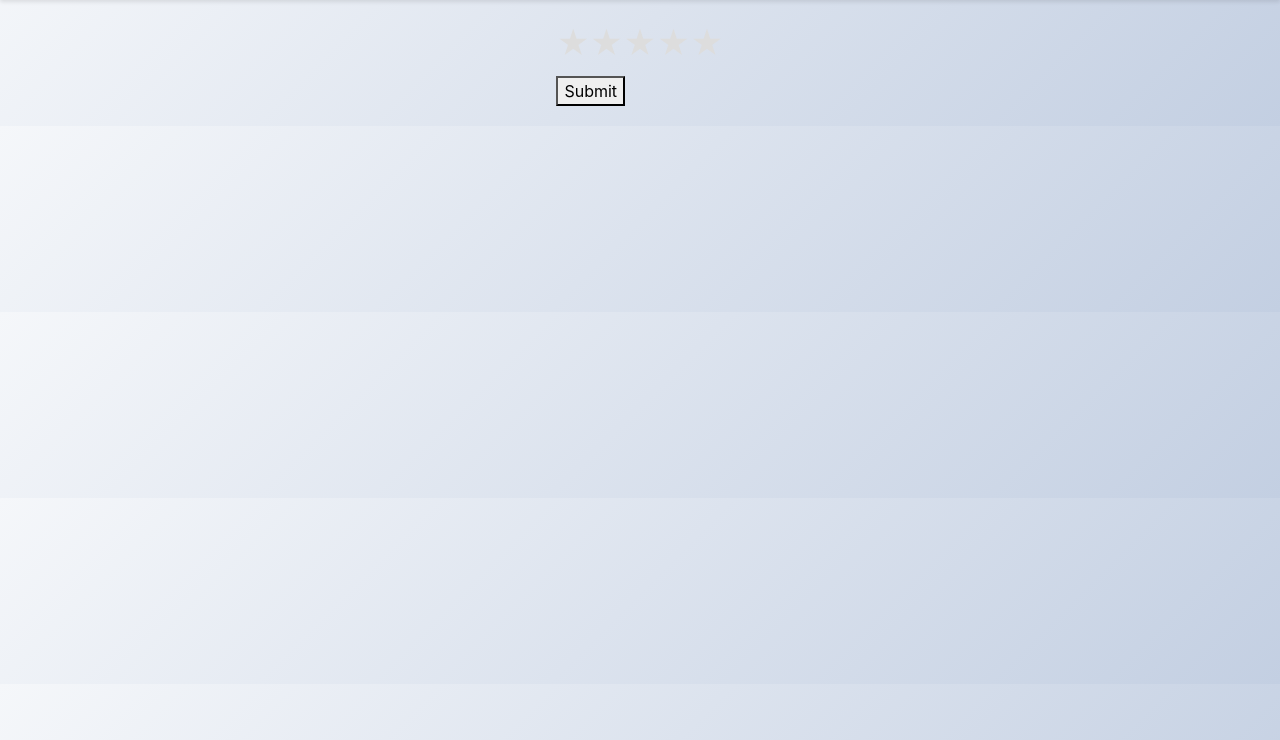
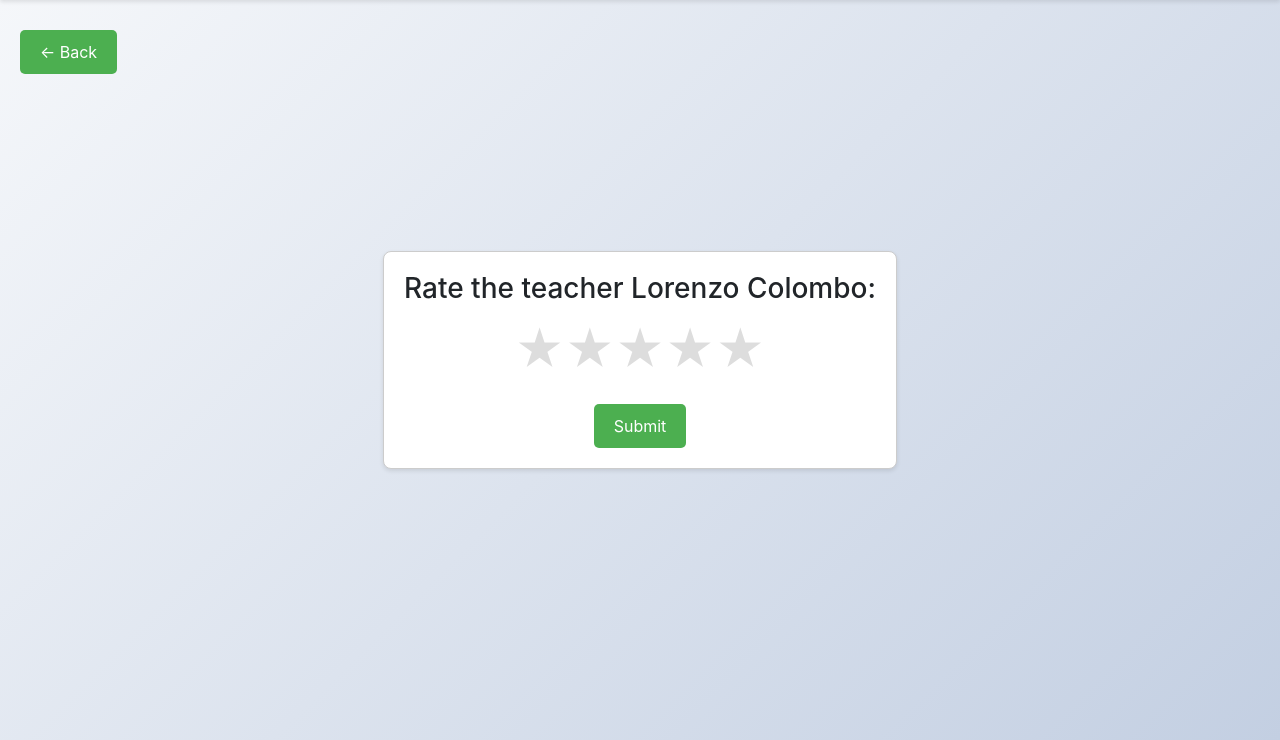
Before and after one commit to ch-fano/findLessons, a Django app: page /reservation/rating/81/ in a window 1280 px wide. Shown: the part 60-800 px from the top of the page. Run offline with Django 5.2, Linux system fonts and the light colour scheme; a user stored in the database is signed in; data comes from the database, SQL or seed files in the repository; both versions use the stored data as it was after the commit; some libraries are stand-ins or nearby versions.

Commit message:
finished ratings

```diff
--- a/reservation/templates/reservation/entity_create_update.html
+++ b/reservation/templates/reservation/entity_create_update.html
@@ -3,13 +3,15 @@
 
 {% block title %} {{ view.title }} {% endblock %}
 
-{% block content %}
+{% block head %}
+    {{ block.super }}
+
     <style>
         .full-page-container {
             display: flex;
             flex-direction: column;
             align-items: center;
-            justify-content: flex-start;
+            justify-content: center;
             min-height: calc(100vh - 60px);
             text-align: center;
             position: relative;
@@ -17,14 +19,13 @@
             background: linear-gradient(135deg, #f5f7fa 0%, #c3cfe2 100%);
         }
         .container {
-            width: 100%;
-            max-width: 400px;
+            width: fit-content;
             padding: 20px;
             border: 1px solid #ccc;
             border-radius: 8px;
             background-color: #ffffff;
             box-shadow: 0 2px 4px rgba(0, 0, 0, 0.1);
-            margin-top: 40px;
+            margin-bottom: 60px;
         }
         .back-button {
             position: absolute;
@@ -42,11 +43,14 @@
             margin-top: 50px;
         }
     </style>
+{% endblock %}
+
+{% block content %}
 
     <div class="full-page-container">
         <input type="button" value="← Back" onClick="history.go(-1);" class="btn-custom back-button">
-        <h2>{{ text }}</h2>
         <div class="container">
+            <h3>{{ text }}</h3>
             <form method="post">{% csrf_token %}
                 {{ form | crispy }}
                 <input type="submit" class="btn-custom" value="Save">
--- a/reservation/templates/reservation/rating.html
+++ b/reservation/templates/reservation/rating.html
@@ -1,14 +1,10 @@
-{% extends 'base.html' %}
+{% extends 'reservation/entity_create_update.html' %}
 
-{% block content %}
+{% block title %} Rate teacher {% endblock %}
+
+{% block head %}
+    {{ block.super }}
     <style>
-        .star-rating-container {
-            display: flex;
-            justify-content: center;
-            align-items: center;
-            flex-direction: column;
-            margin: 20px auto;
-        }
         .star-rating {
             display: flex;
             justify-content: center;
@@ -18,7 +14,7 @@
             display: none;
         }
         .star-rating label {
-            font-size: 2rem;
+            font-size: 3rem;
             color: #ddd;
             cursor: pointer;
         }
@@ -28,8 +24,13 @@
             color: #f39c12;
         }
     </style>
+{% endblock %}
 
-    <div class="star-rating-container">
+{% block content %}
+    <div class="full-page-container">
+        <input type="button" value="← Back" onClick="history.go(-1);" class="btn-custom back-button">
+        <div class="container">
+            <h3>Rate the teacher {{ teacher_name }}:</h3>
             <form method="post">
                 {% csrf_token %}
                 <div class="star-rating">
@@ -38,13 +39,14 @@
                             {% if form.instance.stars|stringformat:"s" == i %} checked {% endif %}>
                         <label for="star{{ i }}">&#9733;</label>
                     {% endfor %}
-                <!-- Hidden input to handle 0-star selection -->
+
                     <input type="radio" name="stars" value="0" id="star0"
                         {% if form.instance.stars == 0 %} checked {% endif %}>
-                <label for="star0" style="display: none;">&#9733;</label> <!-- Hidden label -->
+                    <label for="star0" style="display: none;">&#9733;</label>
                 </div>
-            <button type="submit">Submit</button>
+                <button type="submit" class="btn-custom">Submit</button>
             </form>
+        </div>
     </div>
 
     <script>
--- a/reservation/views.py
+++ b/reservation/views.py
@@ -288,4 +288,6 @@ def create_update_rating(request, teacher_id):
         rating.save()
         return redirect('homepage')
 
-    return render(request, 'reservation/rating.html', {'form': form})
+    ctx ={'form': form, 'teacher_name': teacher.profile.first_name+' '+teacher.profile.last_name}
+
+    return render(request, 'reservation/rating.html', ctx)
```
Also changed, not shown: db.sqlite3. Lines whose indentation alone changed are shown as unchanged.
